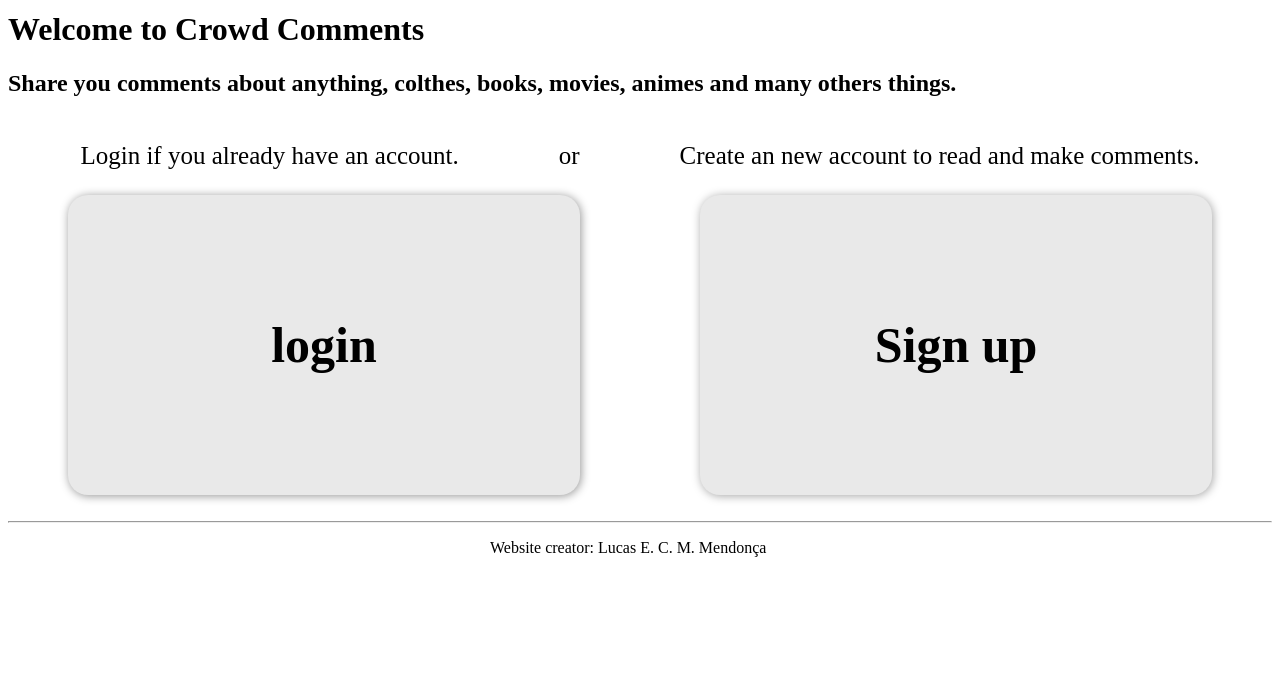
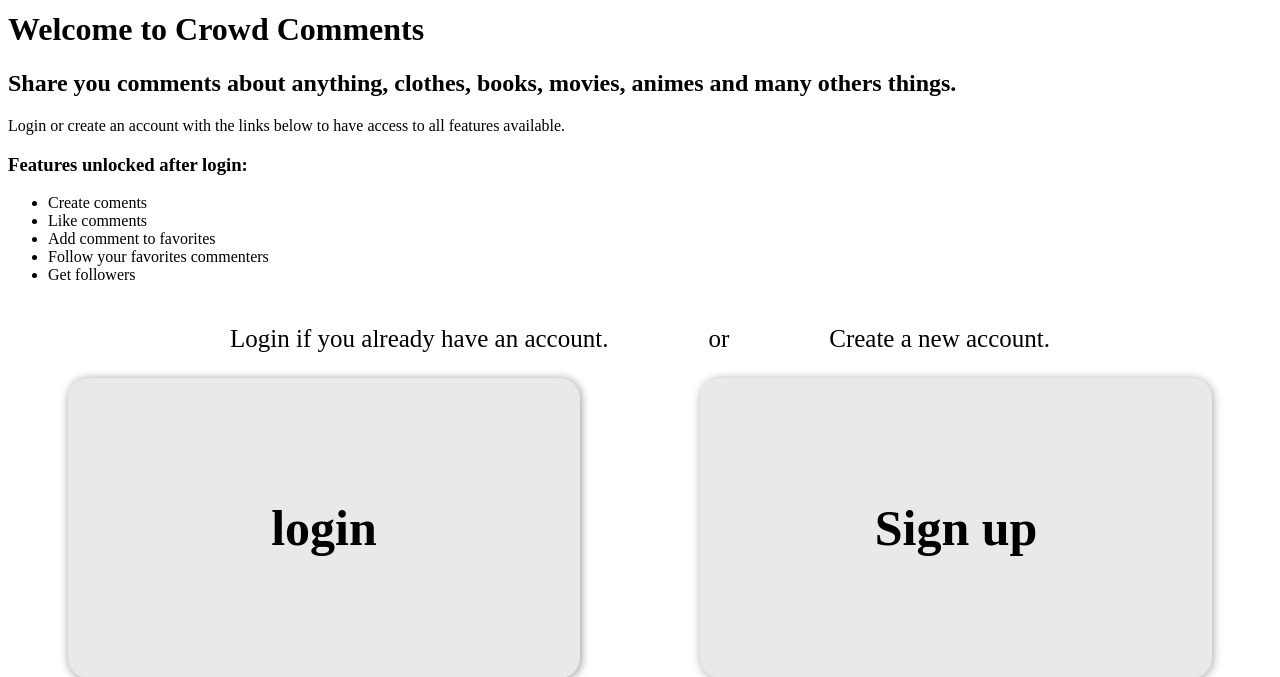
Before and after one commit to rvdemanuelcosta/WebDevelopment, a PHP site: page /crowd-comments/site/index.html in a window 1280 px wide. Shown: the part 328-1005 px from the top of the page. Before the commit the page ends 885 px from the top, so only its background shows below. Run offline with PHP 8.4, Linux system fonts and the light colour scheme.

Commit message:
modifications

```diff
--- a/simple/crowd-comments/site/index.html
+++ b/simple/crowd-comments/site/index.html
@@ -22,13 +22,24 @@
         <main>
             <hr>
             <h1>Welcome to Crowd Comments</h1>
-            <h2>Share you comments about anything, colthes, books, movies,
+            <h2>Share you comments about anything, clothes, books, movies,
                 animes and many others things.
             </h2>
+            <p>Login or create an account with the links below to have access to
+                all features available.
+            </p>
+            <h3>Features unlocked after login:</h3>
+            <ul>
+                <li>Create coments</li>
+                <li>Like comments</li>
+                <li>Add comment to favorites</li>
+                <li>Follow your favorites commenters</li>
+                <li>Get followers</li>
+            </ul>
             <div class="split-in-three">
                 <div class="left"><p>Login if you already have an account.</p></div>
                 <div class="mid"><p>or</p></div>
-                <div class="right"><p>Create an new account to read and make comments.</p></div>
+                <div class="right"><p>Create a new account.</p></div>
             </div>
             <div class="home-log-sign">
                 <a class="login-bt" href="login.html">login</a>
--- a/simple/crowd-comments/site/login.html
+++ b/simple/crowd-comments/site/login.html
@@ -11,7 +11,7 @@
 <body>
     <header>
         <img src="img/logo.png">
-        <p>WeNote</p>
+        <p>Crowd Comments</p>
         <a href="#">Sign up</a>
         <a href="#">About us</a>
         <a href="#">Profile</a>
@@ -23,8 +23,6 @@
     <form method="POST" action="#" class="login-form">
         <fieldset>
             <legend>Login</legend>
-
-
         <label class="label" for="e-mail">E-mail</label>
         <input type="email" id="e-mail"><br>
         <label for="password">Password</label>
```
Also changed, not shown: simple/crowd-comments/site/css/login-form.css (+11 -2 lines).
